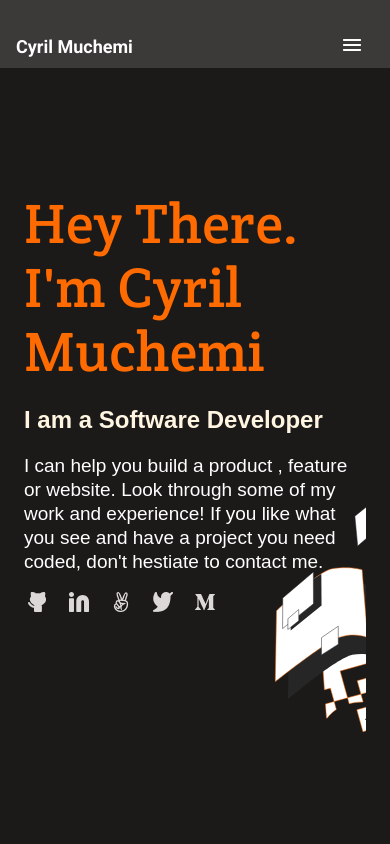
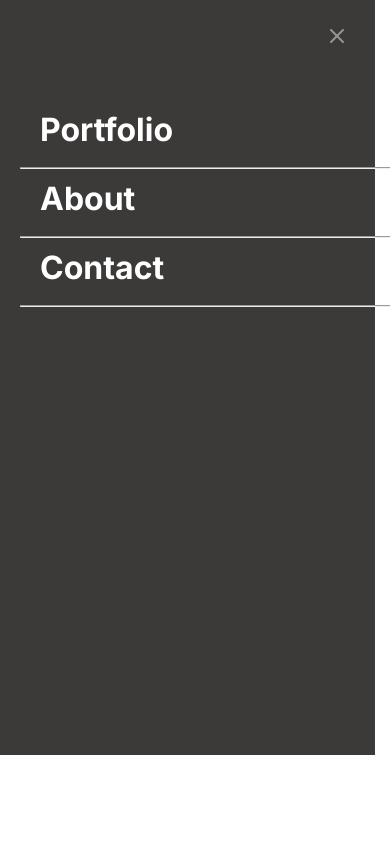
Before and after one commit to cyrilmuchemi/My_Portfolio, a website: page index.html in a window 390 px wide. Shown: the top 844 px of the page. Drawn offline with Linux system fonts and the light colour scheme.

Commit message:
Add a two Js files. Add menu code

```diff
--- a/index.html
+++ b/index.html
@@ -9,7 +9,7 @@
     <title>My Portfolio</title>
 </head>
 <body>
-    <header>
+    <header style="display: none;">
         <nav class="top-navigation">
 
             <ul class="navigationItems">
@@ -24,7 +24,7 @@
         </nav>
     </header>
 
-    <section class="topSection">
+    <section class="topSection" style="display: none;">
         <div class="firstPart">
             <h1>Hey There. <br>I'm Cyril Muchemi</h1>
             <h2>I am a Software Developer</h2>
@@ -48,7 +48,7 @@
         </div>
     </section>
 
-    <section class="projectIntro">
+    <section class="projectIntro" style="display: none;">
         <div class="projectSection">
             <h2>My Recent Works</h2>
         </div>
@@ -76,6 +76,7 @@
         </div>
     </section>
 
+       <section style="display: none;">
         <div id="cardOne">
         <h2>Profesional Art Printing Data</h2>
         <p>A daily selection of privately personalized reads;
@@ -165,9 +166,11 @@
           </div>
           <div class="Button1"><button type="button" onclick="index.html">See Project</button></div>
           </div>
+          </section>
 
 
-    <section class="meSection">
+
+    <section class="meSection" style="display: none;">
         <div class="partOne">
             <h2>About me</h2>
             <p>
@@ -209,7 +212,7 @@
              </ul>
         </div>
     </section>
-    <section class="form-container">
+    <section class="form-container" style="display: none;">
         <h3>
             I'm always interested in hearing about new projects,
             so if you'd like to chat please get in touch.
@@ -228,7 +231,7 @@
             </fieldset>
         </form>
     </section>
-    <section class="socialmedia-2">
+    <section class="socialmedia-2" style="display: none;">
         <hr id="bottom-line">
         <div id="icons">
              <ul id="socialMedia">
@@ -243,5 +246,22 @@
             <img src="pics/Shape.svg" alt="A rectangular svg">
             </div>
     </section>
+    <section class="menu">
+        <div class="menu-container">
+            <div id="menuButton">
+                <a href="#"><img id="closingIcon" src="pics/closing.svg" alt="a closing icon"></a>
+            </div>
+            <div>
+            <ul id="menu-list">
+                <li><a href=".projectIntro">Portfolio</a></li>
+                <hr id="menu-hr">
+                <li><a href=".meSection">About</a></li>
+                <hr id="menu-hr">
+                <li><a href=".contact-form">Contact</a></li>
+                <hr id="menu-hr">
+            </ul>
+            </div>
+        </div>
+    </section>
     </body>
     </html>
--- a/styles.css
+++ b/styles.css
@@ -896,5 +896,41 @@ input {
   color: #c74900;
 }
 
+.menu-container {
+  display: flex;
+  flex-direction: column;
+  background: #3c3a39;
+  width: 375px;
+  height: 755px;
+}
+
+#menu-list {
+  padding: 40px;
+}
+
+#menu-hr {
+  margin-top: 15px;
+  width: 375px;
+  margin-left: -20px;
+}
+
+#closingIcon {
+  margin-top: 24px;
+  margin-left: 325px;
+}
+
+#menu-list a {
+  color: #fff;
+  text-decoration: none;
+}
+
+#menu-list li {
+  color: #fff;
+  font-size: 32px;
+  font-family: 'inter', sans-serif;
+  line-height: 44px;
+  font-weight: 700;
+}
+
 #About, #Contact, #Portfolio, #Email-icon { display: none; }
 }
```
Also changed, not shown: .eslintrc.json (added), index.js (added), pics/closing.svg (added).
